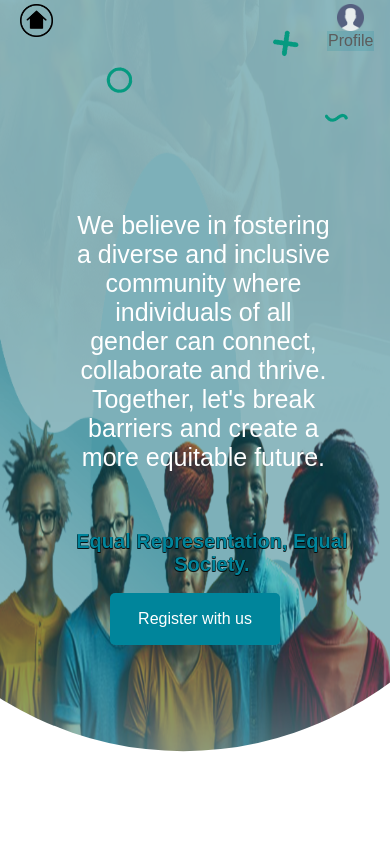
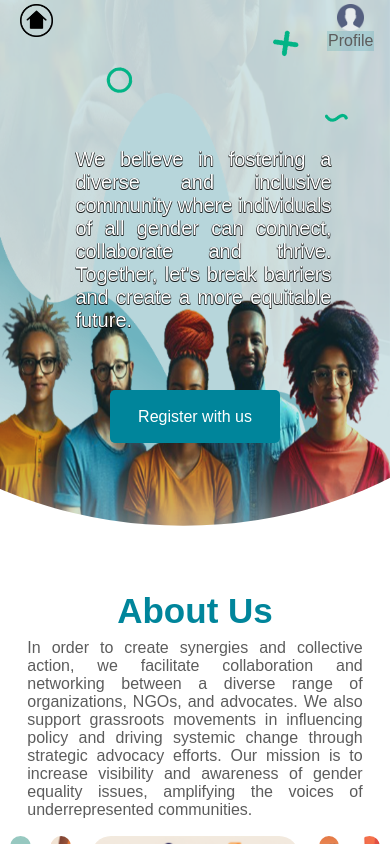
Before and after one commit to u-hope/gendernetworket, a React (Create React App) app: page / in a window 390 px wide. Built offline with nearby package versions, Linux system fonts and the light colour scheme; no server answers.

Commit message:
improvements on the responsiveness of the site specifically on making the contac page flex, standardinzing the header of the sections(about and organization section) amd removing the herader qoute and decreasing the opacity of the header backgroung fliter

```diff
--- a/src/Components/Card/Card.css
+++ b/src/Components/Card/Card.css
@@ -26,6 +26,7 @@
 .cardSectionTitle {
     text-align: right;
     margin:  0 0;
+    font-size:"5vh"
 }
 .searchMain{
     width: 90%;
@@ -198,11 +199,17 @@
         padding: 3vh 1vh;
         text-align: left;
     }
-
+    .cardSectionTitle{
+        font-size:"35px"
+    }
     .cardContainer {
         width: 80vw;
         padding: 2vh;
         margin: 2vw;
+        box-shadow: -5px 19px 23px -5px rgba(0, 0, 0, 0.315);
+        -webkit-box-shadow: -5px 10px 53px -5px rgba(0, 0, 0, 0.315);
+        -moz-box-shadow: -5px 19px 53px -5px rgba(0, 0, 0, 0.315);
+
     }
 
     .cardExpanded {
--- a/src/Components/Card/Cards.js
+++ b/src/Components/Card/Cards.js
@@ -55,7 +55,7 @@ function Cards(props) {
 
   return (
       <div className='cardContainerSpace'>
-          <h1 className='cardSectionTitle' style={{fontSize:"5vh", fontWeight:"750",color:" #00859B"}}>
+          <h1 className='cardSectionTitle' style={{fontWeight:"750",color:" #00859B"}}>
               Organizations
           </h1>
           <div className='searchSortContainer'>
--- a/src/Components/CardSlide/cardSlide.css
+++ b/src/Components/CardSlide/cardSlide.css
@@ -2,6 +2,9 @@
     width: 50%;
     height: 50%;
     margin-bottom: 2vh;
+    display: flex;
+    flex-direction: column;
+    align-items: center;
 }
 .cardSlideImg img{
     width: 80px;
@@ -13,4 +16,10 @@
 }
 .cardSlideName h2{
     font-size: 2vh;
+    text-align: center;
 }
+@media (max-width:767px){
+    .cardSlideName h2{
+        font-size: 12px;
+    }
+}
--- a/src/Components/Maps/Map.css
+++ b/src/Components/Maps/Map.css
@@ -97,7 +97,7 @@ svg {
         height: auto;
         margin-top: 1px;
         grid-template-columns: none;
-        grid-template-rows: 0.8fr 1fr;
+        grid-template-rows: auto auto;
         scroll-snap-align: none;
       }
     .svg{
--- a/src/Components/Slider/Slider.css
+++ b/src/Components/Slider/Slider.css
@@ -56,7 +56,9 @@ p {
 }
 @media (width:767px) {
     .sliderTop{
-
     scroll-snap-align: none;
     }
+    .sliderContainer{
+        height: 10vh;
+    }
 }
--- a/src/Components/parallex/parallex.css
+++ b/src/Components/parallex/parallex.css
@@ -1,8 +1,4 @@
 .parallex_main{
-    /* background-color: #163839; */
-    height:60vh;
-    top: 100vh;
-    /* background-image: url('../../Img/genderImg.jfif'); */
     background-image: linear-gradient(rgba(24, 177, 204, 0.11), rgba(24, 177, 204, 0.11)), url('../../Img/genderImg.jfif');
     background-size: cover;
     background-attachment: fixed;
@@ -13,18 +9,27 @@
 }
 .parallex_bottom{
     height: 100%;
-    backdrop-filter: blur(15px);
+    backdrop-filter: blur(18px);
     display: flex;
     flex-direction: column;
     justify-content: center;
     text-align: center;
 }
-.header_motto{
+.parallax_name{
+    font-size:"35px";
+    color:#5c5c5c
+}
+.parallax_motto{
     color:#00859B;
+    font-size:"2.5vh";
+    font-weight:"200";
 }
 
 @media  (max-width:767px){
     .parallex_main{
         scroll-snap-align: none;
     }
+    .parallax_motto{
+        font-size: 2vh;
+    }
 }
--- a/src/Components/parallex/parallex.jsx
+++ b/src/Components/parallex/parallex.jsx
@@ -5,8 +5,8 @@ function Parallex(props) {
   return (
     <div className='parallex_main'>
           <div className='parallex_bottom'>
-            <h1 className='header_name' style={{color:"#00859B", fontSize:"4vh"}}>Gender issue, Is Society Issue</h1>
-            <h2 className='header_motto' style={{fontSize:"2.5vh", fontWeight:"200"}}>We Should Strive To Empower Organizations To Working On Gender Equality<br/> No one should face discrimination every one deserves equal treatment regardless of there gender.</h2>
+            <h1 className='parallax_name'>Gender issue, Is Society Issue</h1>
+            <h2 className='parallax_motto'>We Should Strive To Empower Organizations To Working On Gender Equality<br/> No one should face discrimination every one deserves equal treatment regardless of there gender.</h2>
           </div>
     </div>
   )
--- a/src/pages/Contact/Contact.css
+++ b/src/pages/Contact/Contact.css
@@ -43,5 +43,13 @@
 @media (max-width: 767px) {
     .contactLeft img{
         display: none;
+       }
+    .contactRight{
+        display: flex;
+        width: 100%;
+        margin: 0 15px;
+        flex-direction: column-reverse;
+        justify-content: center;
+        align-items:start ;
     }
 }
--- a/src/pages/Header/Headers.css
+++ b/src/pages/Header/Headers.css
@@ -6,6 +6,8 @@
     background-image: url('../../Img/deepBack.png');
     background-size: cover;
     background-repeat: no-repeat;
+    background-position:center;
+    background-attachment: fixed;
 }
 .headerCover{
     display: grid;
@@ -144,7 +146,7 @@
 /* Small Devices (Phones) */
 @media (max-width: 767px) {
     .header{
-    height: 100vh;
+    height: 70vh;
     display: grid;
     clip-path: ellipse(98% 51% at 47% 38%);
     scroll-snap-align: none;
@@ -152,6 +154,7 @@
 }
 
     .headerText {
+        display: none;
         font-size: 20px;
         text-align: center;
         color: #00849b;
@@ -165,16 +168,20 @@
     }
     .headerTopText{
         font-weight: 300;
-        font-size: 25px;
-        /* color: #00849b; */
+        font-size: 20px;
         color: #fff;
-        text-align:center;
+        text-shadow:
+        -0.5px -0.5px 0 #000000a9,
+        0.5px -0.5px 0 #000000a9,
+        -0.5px 0.5px 0 #000000a9,
+        0.5px 0.5px 0 #000000a9;
+        text-align:justify;
     }
     .smallDevice {
         visibility: visible;
         width: 100%;
         height: 100%;
-        background-color: rgba(12, 103, 119, 0.466);
+        background-color: rgba(12, 103, 119, 0.192);
     }
     .headerLeft{
         --parallax-speed:-5;
--- a/src/pages/Header/Headers.js
+++ b/src/pages/Header/Headers.js
@@ -1,25 +1,17 @@
 import './Headers.css';
-import backImg from '../../Img/deepBack.png';
 import mask from '../../Img/mask.png';
 import heroShape from '../../Img/hero_shape.png';
 import elements from '../../Img/elements.png';
 import people from '../../Img/people.png';
 import triangle from '../../Img/triangle.png';
 import { Link } from 'react-router-dom';
-import NavBar from '../../Components/NavBar/Navbar';
 
 const Headers = () => {
 
-
     return (
         <div className="header" >
-            <div className='headerCover' >
-                {/* <img
-                    src={backImg}
-                    alt='background_1'
+            <div className='headerCover'>
 
-                    className='parallax parallax_1'
-                /> */}
                 <img
                     src={mask}
                     alt='background_2'
--- a/src/pages/about/about.css
+++ b/src/pages/about/about.css
@@ -24,6 +24,7 @@
     padding-left: 10vw;
     padding-right: 10vw;
     font-size: 3vh;
+    text-align:"center";
 }
 .about_bottom{
     display: flex;
@@ -162,7 +163,7 @@
         transform: translateZ(0);
         display: grid;
         grid-template-rows: 1fr 1.2fr;
-        margin-bottom: 1px;
+        margin-bottom: 3vh;
     }
 
     .aboutContainer{
@@ -171,6 +172,7 @@
     }
     .aboutImg{
         height: 30vh;
+        border-radius: 20px;
     }
     .aboutImg p{
 
@@ -181,9 +183,10 @@
         font-size: 35px;
     }
     .about_body{
-        font-size: 20px;
+        font-size: 16px;
         padding-left: 7vw;
         padding-right: 7vw;
+        text-align: justify;
     }
 
 }
--- a/src/pages/about/about.jsx
+++ b/src/pages/about/about.jsx
@@ -43,8 +43,7 @@ function About(props) {
     <div className="about_main">
       <div className="about_top">
         <div className="about_title" style={{color:"#00859B"}}>About Us</div>
-        <div className="about_body" style={{textAlign:"center",color:"#5c5c5c"}}>
-        {/* We work to increase the visibility and awareness of gender equality issues while elevating the voices of underrepresented communities. We do this by facilitating networking and collaboration between a wide range of organizations, NGOs, and advocates in order to foster synergies and collective action. We also support grassroots movements in influencing policy and driving systemic change through strategic advocacy efforts. By making essential resources, educational materials, and empowering tools easily accessible, we empower individuals and strengthen the capacity of gender equality champions.  */}
+        <div className="about_body" style={{color:"#5c5c5c"}}>
         In order to create synergies and collective action, we facilitate collaboration and networking between a diverse range of organizations, NGOs, and advocates. We also support grassroots movements in influencing policy and driving systemic change through strategic advocacy efforts. Our mission is to increase visibility and awareness of gender equality issues, amplifying the voices of underrepresented communities.
         </div>
          </div>
```
